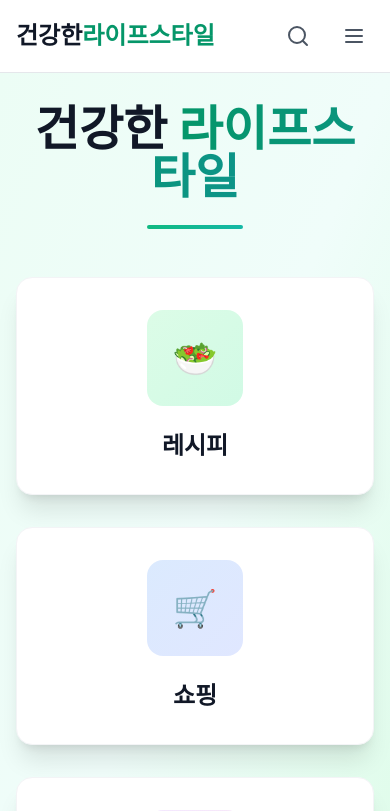
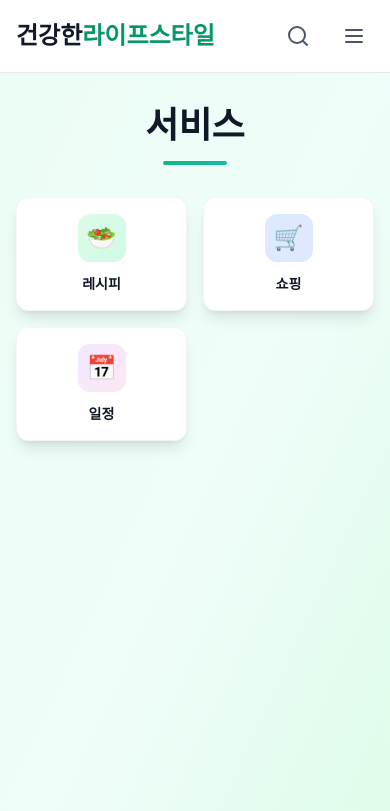
Before and after one commit to onedayonepaper/next-ts-health-starter, a Next.js app: page / in a window 390 px wide. Shown: the top 811 px of the page. Built offline with nearby package versions, Linux system fonts and the light colour scheme.

Commit message:
Refactor homepage layout and styling for better responsiveness
Co-authored-by: onedayonepaper <onedayonepaper@gmail.com>

```diff
--- a/src/app/page.tsx
+++ b/src/app/page.tsx
@@ -9,50 +9,47 @@ export default function Home() {
       <div className="container mx-auto px-4 py-8">
         <div className="max-w-4xl mx-auto">
           {/* Hero Section */}
-          <div className="text-center mb-12">
-            <h1 className="text-5xl md:text-6xl font-bold text-gray-900 mb-6">
-              건강한{' '}
-              <span className="bg-gradient-to-r from-emerald-600 to-teal-600 bg-clip-text text-transparent">
-                라이프스타일
-              </span>
+          <div className="text-center mb-8">
+            <h1 className="text-4xl md:text-5xl font-bold text-gray-900 mb-4">
+              서비스
             </h1>
-            <div className="w-24 h-1 bg-gradient-to-r from-emerald-500 to-teal-500 mx-auto rounded-full"></div>
+            <div className="w-16 h-1 bg-gradient-to-r from-emerald-500 to-teal-500 mx-auto rounded-full"></div>
           </div>
 
           {/* Main Navigation Cards */}
-          <div className="grid md:grid-cols-3 gap-8">
+          <div className="grid grid-cols-2 sm:grid-cols-3 md:grid-cols-4 lg:grid-cols-3 gap-4 md:gap-6">
             {/* Recipe Service Card */}
             <Link href="/recipe" className="group">
-              <div className="bg-white rounded-2xl p-8 shadow-xl hover:shadow-2xl transition-all duration-300 group-hover:scale-105 border border-gray-100">
+              <div className="bg-white rounded-xl p-4 md:p-6 shadow-lg hover:shadow-xl transition-all duration-300 group-hover:scale-105 border border-gray-100">
                 <div className="text-center">
-                  <div className="w-24 h-24 mx-auto mb-6 bg-gradient-to-br from-green-100 to-emerald-100 rounded-2xl flex items-center justify-center group-hover:from-green-200 group-hover:to-emerald-200 transition-colors">
-                    <span className="text-4xl">🥗</span>
+                  <div className="w-12 h-12 md:w-16 md:h-16 mx-auto mb-3 md:mb-4 bg-gradient-to-br from-green-100 to-emerald-100 rounded-xl flex items-center justify-center group-hover:from-green-200 group-hover:to-emerald-200 transition-colors">
+                    <span className="text-2xl md:text-3xl">🥗</span>
                   </div>
-                  <h2 className="text-2xl font-bold text-gray-900">레시피</h2>
+                  <h2 className="text-sm md:text-lg font-bold text-gray-900">레시피</h2>
                 </div>
               </div>
             </Link>
 
             {/* Shopping List Card */}
             <Link href="/shopping" className="group">
-              <div className="bg-white rounded-2xl p-8 shadow-xl hover:shadow-2xl transition-all duration-300 group-hover:scale-105 border border-gray-100">
+              <div className="bg-white rounded-xl p-4 md:p-6 shadow-lg hover:shadow-xl transition-all duration-300 group-hover:scale-105 border border-gray-100">
                 <div className="text-center">
-                  <div className="w-24 h-24 mx-auto mb-6 bg-gradient-to-br from-blue-100 to-indigo-100 rounded-2xl flex items-center justify-center group-hover:from-blue-200 group-hover:to-indigo-200 transition-colors">
-                    <span className="text-4xl">🛒</span>
+                  <div className="w-12 h-12 md:w-16 md:h-16 mx-auto mb-3 md:mb-4 bg-gradient-to-br from-blue-100 to-indigo-100 rounded-xl flex items-center justify-center group-hover:from-blue-200 group-hover:to-indigo-200 transition-colors">
+                    <span className="text-2xl md:text-3xl">🛒</span>
                   </div>
-                  <h2 className="text-2xl font-bold text-gray-900">쇼핑</h2>
+                  <h2 className="text-sm md:text-lg font-bold text-gray-900">쇼핑</h2>
                 </div>
               </div>
             </Link>
 
             {/* Schedule Management Card */}
             <Link href="/schedule" className="group">
-              <div className="bg-white rounded-2xl p-8 shadow-xl hover:shadow-2xl transition-all duration-300 group-hover:scale-105 border border-gray-100">
+              <div className="bg-white rounded-xl p-4 md:p-6 shadow-lg hover:shadow-xl transition-all duration-300 group-hover:scale-105 border border-gray-100">
                 <div className="text-center">
-                  <div className="w-24 h-24 mx-auto mb-6 bg-gradient-to-br from-purple-100 to-pink-100 rounded-2xl flex items-center justify-center group-hover:from-purple-200 group-hover:to-pink-200 transition-colors">
-                    <span className="text-4xl">📅</span>
+                  <div className="w-12 h-12 md:w-16 md:h-16 mx-auto mb-3 md:mb-4 bg-gradient-to-br from-purple-100 to-pink-100 rounded-xl flex items-center justify-center group-hover:from-purple-200 group-hover:to-pink-200 transition-colors">
+                    <span className="text-2xl md:text-3xl">📅</span>
                   </div>
-                  <h2 className="text-2xl font-bold text-gray-900">일정</h2>
+                  <h2 className="text-sm md:text-lg font-bold text-gray-900">일정</h2>
                 </div>
               </div>
             </Link>
```
